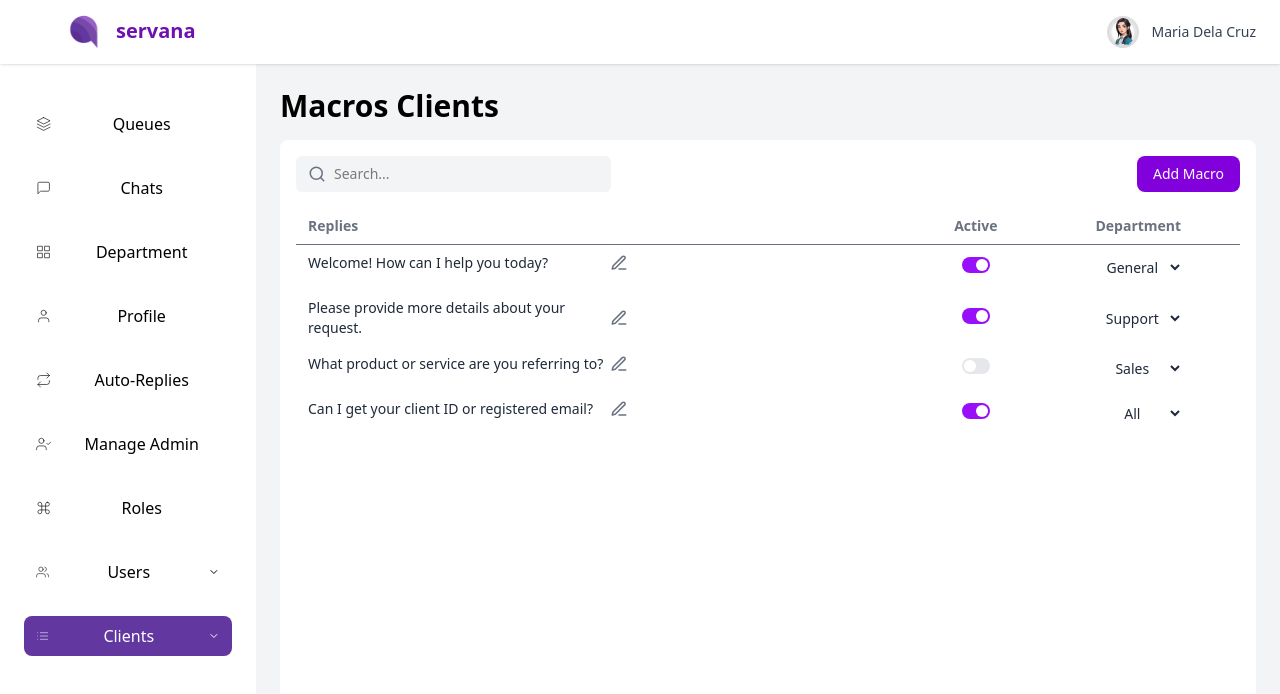
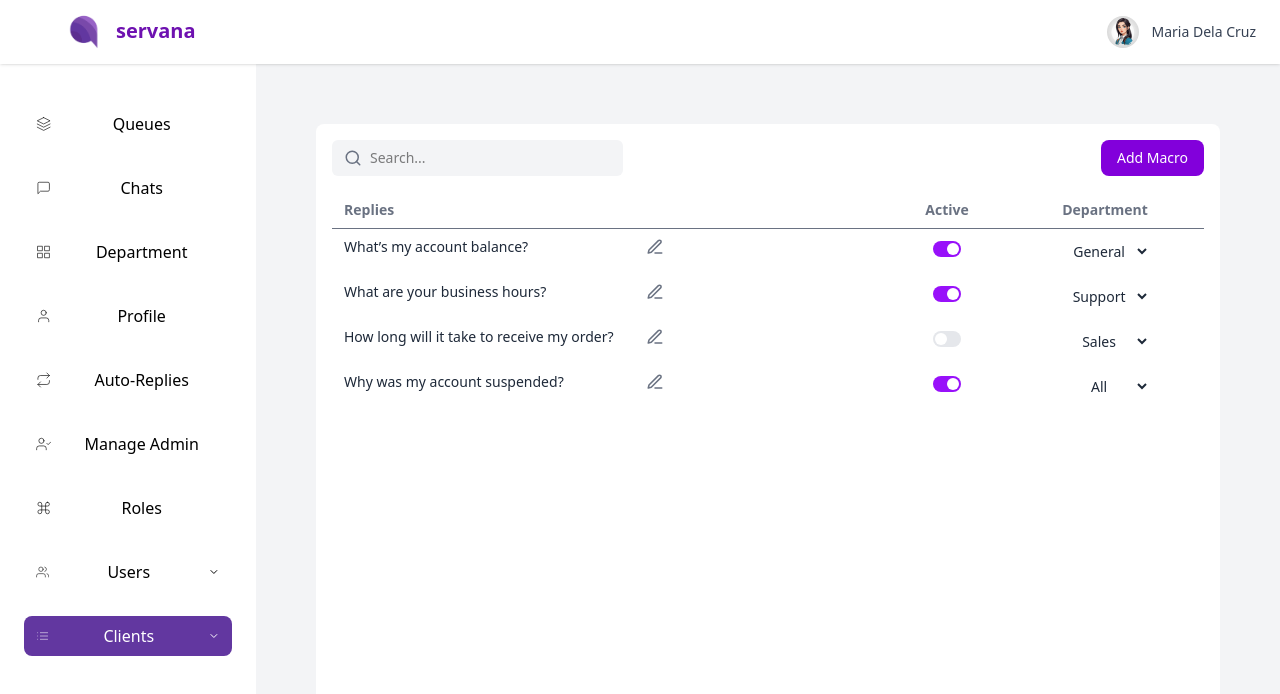
Before and after one commit to manuelamanetjr/frontend_web, a React (Vite) app: page /macros-clients in a window 1280 px wide. Shown: the top 694 px of the page. Built offline with nearby package versions, Linux system fonts and the light colour scheme.

Commit message:
macros tabs fix

```diff
--- a/screens/MacrosAgents.jsx
+++ b/screens/MacrosAgents.jsx
@@ -49,8 +49,7 @@ export default function MacrosAgents() {
           openDropdown={openDropdown}
         />
 
-        <main className="flex-1 bg-gray-100 p-6 overflow-auto">
-          <h1 className="text-3xl font-bold mb-4">Macros Agents</h1>
+        <main className="flex-1 bg-gray-100 p-15 overflow-y-auto transition-colors duration-300">
           <div className="bg-white p-4 rounded-lg min-h-[80vh] transition-all duration-300">
             <div className="flex justify-between items-center mb-4">
               <div className="flex items-center bg-gray-100 px-3 py-2 rounded-md w-1/3 relative">
--- a/screens/MacrosClients.jsx
+++ b/screens/MacrosClients.jsx
@@ -12,10 +12,10 @@ export default function MacrosClients() {
   const [searchQuery, setSearchQuery] = useState("");
 
   const [replies, setReplies] = useState([
-    { text: "Welcome! How can I help you today?", active: true, department: "General" },
-    { text: "Please provide more details about your request.", active: true, department: "Support" },
-    { text: "What product or service are you referring to?", active: false, department: "Sales" },
-    { text: "Can I get your client ID or registered email?", active: true, department: "All" },
+    { text: "What’s my account balance?", active: true, department: "General" },
+    { text: "What are your business hours?", active: true, department: "Support" },
+    { text: "How long will it take to receive my order?", active: false, department: "Sales" },
+    { text: "Why was my account suspended?", active: true, department: "All" },
   ]);
 
   const departments = ["General", "Support", "Sales", "All"];
@@ -50,8 +50,7 @@ export default function MacrosClients() {
           openDropdown={openDropdown}
         />
 
-        <main className="flex-1 bg-gray-100 p-6 overflow-auto">
-          <h1 className="text-3xl font-bold mb-4">Macros Clients</h1>
+        <main className="flex-1 bg-gray-100 p-15 overflow-y-auto transition-colors duration-300">
           <div className="bg-white p-4 rounded-lg min-h-[80vh] transition-all duration-300">
             <div className="flex justify-between items-center mb-4">
               <div className="flex items-center bg-gray-100 px-3 py-2 rounded-md w-1/3 relative">
```
